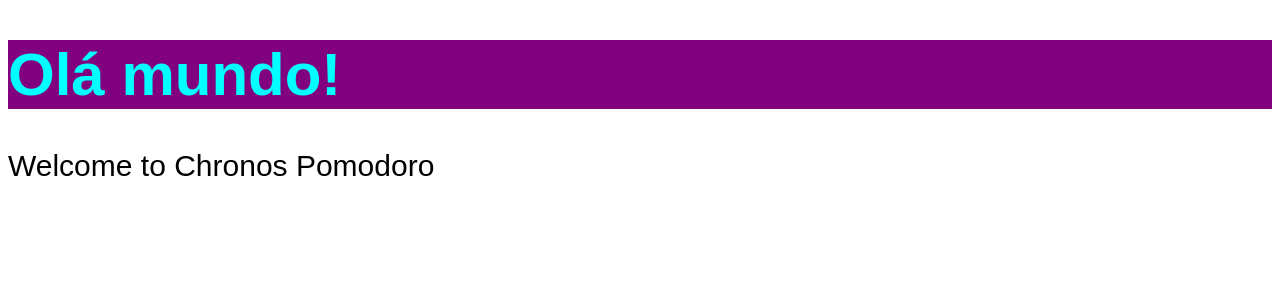
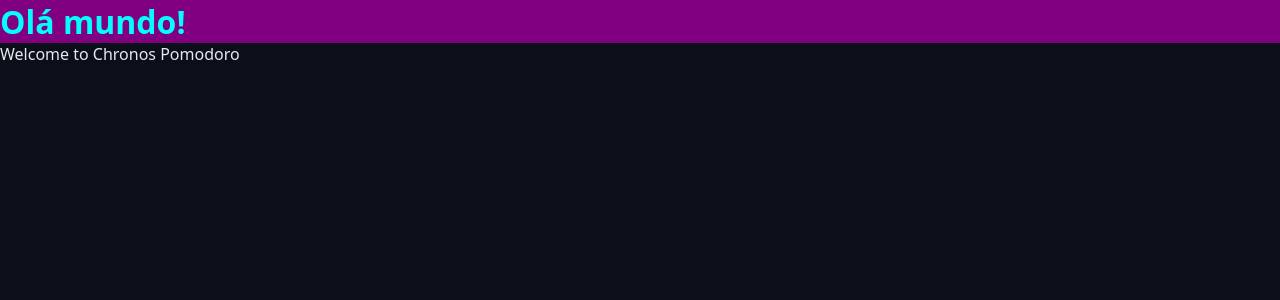
Before and after one commit to leomar-sartor/chronos-pomodoro, a React (Vite) app: page / in a window 1280 px wide. Shown: the top 300 px of the page. Built offline with nearby package versions, Linux system fonts and the light colour scheme.

Commit message:
css reset

```diff
--- a/src/styles/global.css
+++ b/src/styles/global.css
@@ -1,8 +1,17 @@
-body {
-  font-family: sans-serif;
-  font-size: 30px;
+* {
+  margin: 0;
+  padding: 0;
+  box-sizing: border-box;
 }
 
-h1 {
-  color: var(--primary);
+html {
+  font-size: 62.5%;
 }
+
+body {
+  font-family: system-ui, -apple-system, BlinkMacSystemFont, 'Segoe UI', Roboto,
+    Oxygen, Ubuntu, Cantarell, 'Open Sans', 'Helvetica Neue', sans-serif;
+  font-size: 1.6rem; /* 16px */
+  background: var(--gray-900);
+  color: var(--text-default);
+}
--- a/src/styles/theme.css
+++ b/src/styles/theme.css
@@ -1,3 +1,37 @@
 :root {
-  --primary: pink;
+  --gray-100: #e6e9f0;
+  --gray-200: #cdd3e1;
+  --gray-300: #aab3cc;
+  --gray-400: #555f7d;
+  --gray-500: #454f6a;
+  --gray-600: #363d56;
+  --gray-700: #272f43;
+  --gray-800: #181f2e;
+  --gray-900: #0a0f1a;
+
+  --primary-light: #4de7b7;
+  --primary: #0da170;
+  --primary-dark: #065f46;
+
+  --link-color: #10b981;
+  --link-hover: #0b8a60;
+
+  --success: #22c55e;
+  --warning: #eab308;
+  --error: #991b1b;
+  --info: #0ea5e9;
+
+  --text-over-primary: #0a0f1a;
+  --text-over-primary-dark: #e6e9f0;
+  --text-over-primary-light: #0a0f1a;
+  --text-over-success: #0a0f1a;
+  --text-over-warning: #0a0f1a;
+  --text-over-error: #e6e9f0;
+  --text-over-info: #0a0f1a;
+
+  --text-default: #e6e9f0;
+  --text-muted: #aab3cc;
+
+  --disabled: #555f7d;
+  --text-disabled: #aab3cc;
 }
```
